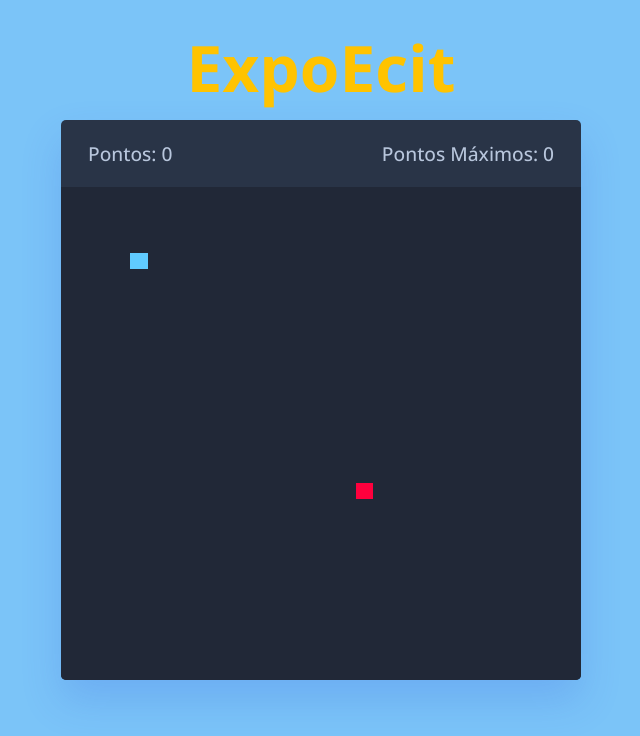
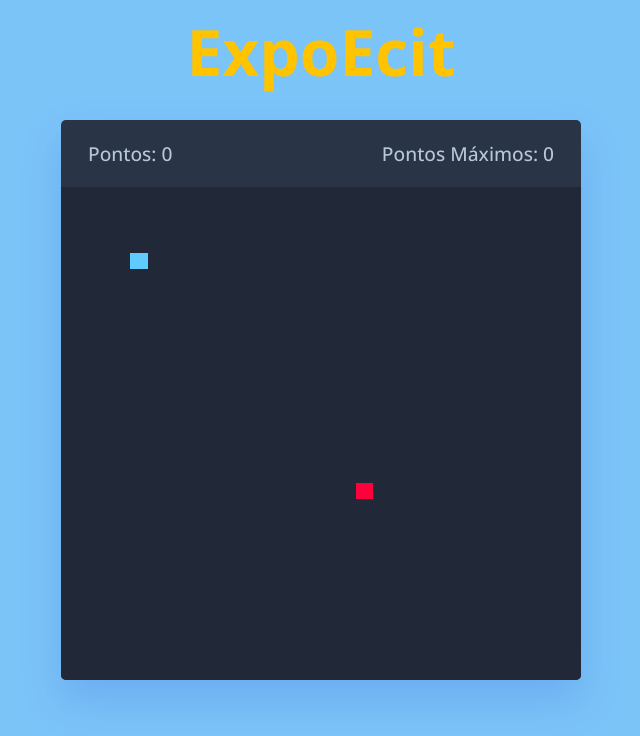
Before and after one commit to lucasgertrajano/ExpoEcitSnakeGame, a plain HTML site: page index.html in a window 1280 px wide. Shown: the whole page, without its empty margins (319-959 px from the left). Drawn offline with nearby package versions, Linux system fonts and the light colour scheme.

Commit message:
Atualização

```diff
--- a/style.css
+++ b/style.css
@@ -73,7 +73,7 @@ body {
 
 .game-title {
     position: absolute;
-    top: 3%;
+    top: 1%;
     left: 50%;
     transform: translateX(-50%);
     font-size: 5vw;
```
